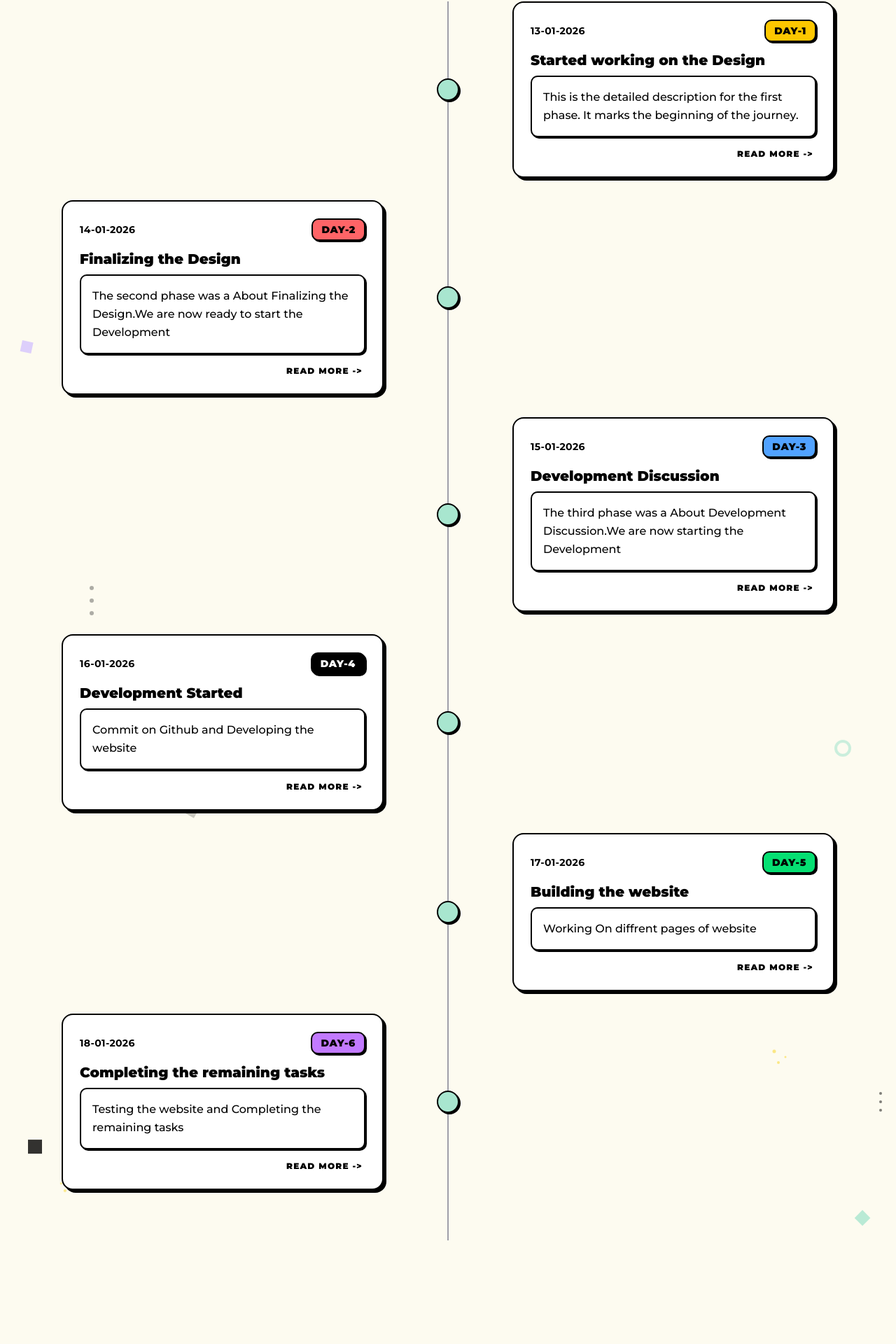
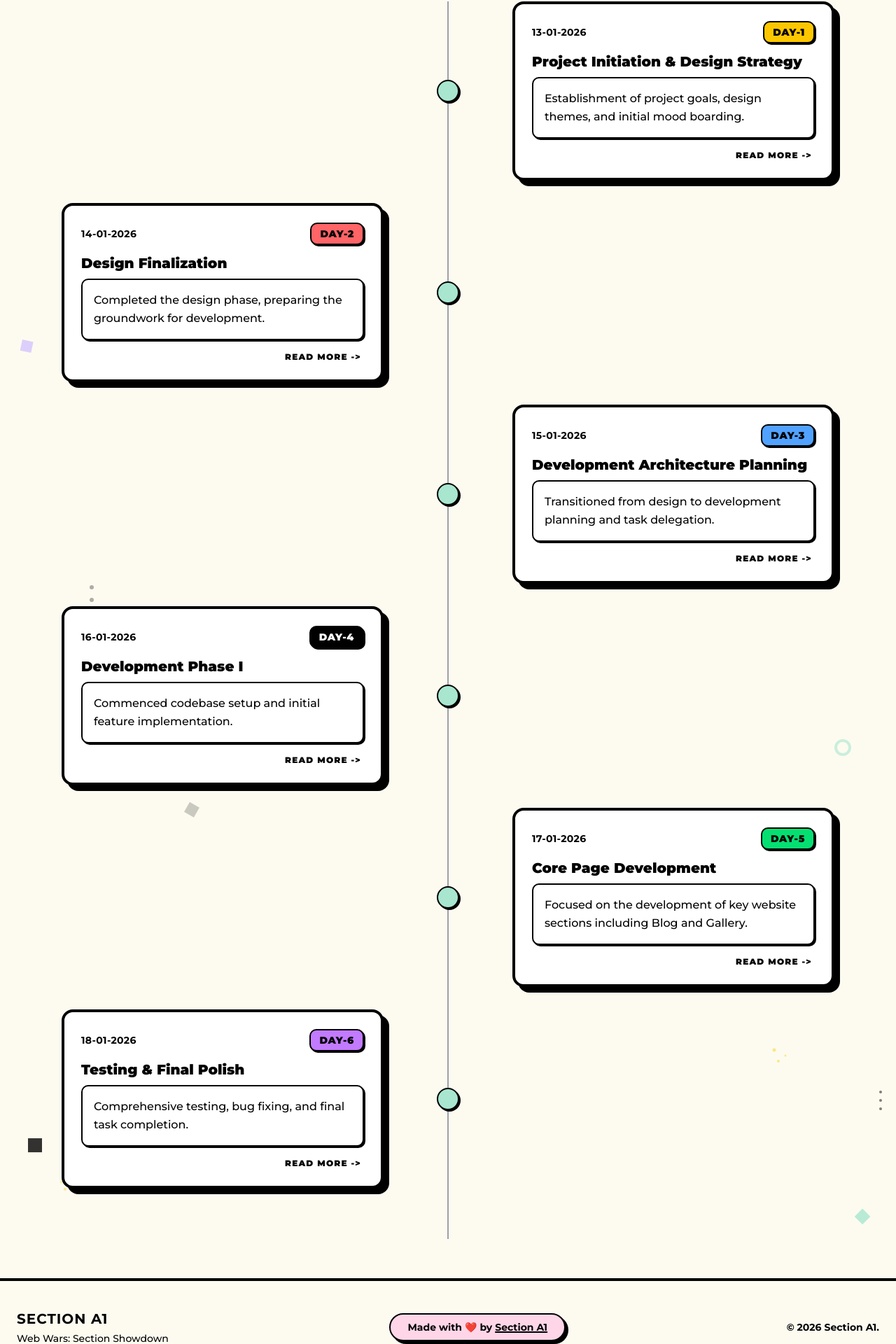
Before and after one commit to vynride/technicalcup-A1, a Next.js app: page /blog in a window 1280 px wide. Shown: the part 374-2294 px from the top of the page at 70% size. Before the commit the page ends 2202 px from the top, so only its background shows below. Built offline with nearby package versions, Linux system fonts and the light colour scheme.

Commit message:
feat: final touches

```diff
--- a/app/layout.js
+++ b/app/layout.js
@@ -1,6 +1,7 @@
 import { Montserrat } from "next/font/google";
 import "./globals.css";
 import SmoothScrolling from "@/components/SmoothScrolling";
+import Footer from "@/components/Footer";
 
 const montserrat = Montserrat({
   variable: "--font-montserrat",
@@ -58,6 +59,7 @@ export default function RootLayout({ children }) {
       <body className={`${montserrat.variable} antialiased`} suppressHydrationWarning>
         <SmoothScrolling />
         {children}
+        <Footer />
       </body>
     </html>
   );
--- a/app/page.js
+++ b/app/page.js
@@ -20,7 +20,7 @@ export default function Home() {
         <div className="px-6 lg:px-8 z-10">
         </div>
 
-        <section className="mx-auto max-w-7xl px-6 py-20 lg:py-32 z-10">
+        <section className="mx-auto max-w-7xl px-6 py-12 lg:py-32 z-10">
            <div className="flex flex-col lg:flex-row items-center gap-8 lg:gap-20">
             {/* Text Content */}
             <div className="text-center lg:text-left max-w-3xl flex-1">
@@ -60,14 +60,16 @@ export default function Home() {
         </section>
 
         {/* Separator */}
-        <div className="w-full h-4 bg-black"></div>
+        <div className="w-full h-2 md:h-4 bg-black"></div>
 
         {/* The People Section */}
-        <section className="mx-auto w-full py-20 lg:py-32 overflow-hidden">
+        <section className="mx-auto w-full py-12 lg:py-32 overflow-hidden">
           <div className="px-6 lg:px-8 mb-12 text-center">
-             <h2 className="text-4xl font-bold tracking-tight text-black sm:text-6xl drop-shadow-[2px_2px_0px_rgba(0,0,0,0.1)]">
-                The <span className="text-teal-600">People</span>
-             </h2>
+            <div className="inline-block px-8 py-4 border-4 border-black bg-[var(--color-neo-yellow)] neo-shadow rounded-xl transform -rotate-1 hover:rotate-0 transition-transform duration-300">
+              <h2 className="text-4xl font-bold tracking-tight text-black sm:text-6xl">
+                The People
+              </h2>
+            </div>
           </div>
 
            {/* Carousel */}
--- /dev/null
+++ b/components/Footer.jsx
@@ -0,0 +1,29 @@
+import Link from "next/link";
+
+export default function Footer() {
+  return (
+    <footer className="w-full border-t-4 border-black bg-[var(--color-neo-bg)] py-10">
+      <div className="container mx-auto px-6 flex flex-col md:flex-row items-center justify-between gap-6">
+
+        {/* Left Side: Branding */}
+        <div className="text-center md:text-left">
+            <h3 className="text-xl font-bold uppercase tracking-wider">Section A1</h3>
+            <p className="text-sm font-medium mt-1">Web Wars: Section Showdown</p>
+        </div>
+
+        {/* Center: Made with Love */}
+        <div className="bg-[var(--color-neo-pink)] border-2 border-black px-6 py-2 rounded-full neo-shadow hover:translate-x-[2px] hover:translate-y-[2px] transition-transform">
+             <p className="font-bold text-sm">
+                Made with ❤️ by <span className="underline decoration-2">Section A1</span>
+             </p>
+        </div>
+
+        {/* Right Side: Copyright */}
+         <div className="text-center md:text-right text-sm font-bold">
+            <p>&copy; {new Date().getFullYear()} Section A1.</p>
+        </div>
+
+      </div>
+    </footer>
+  );
+}
--- a/components/Timeline.jsx
+++ b/components/Timeline.jsx
@@ -22,7 +22,12 @@ export default function Timeline({ events }) {
                             </div>
 
                             {/* Card */}
-                            <Link href={`/events/${event.id}`} className="order-1 flex-1 md:flex-none bg-white rounded-xl neo-shadow border-2 border-black md:w-5/12 px-4 py-4 md:px-6 md:py-6 hover:translate-x-[2px] hover:translate-y-[2px] hover:neo-shadow-sm transition-all duration-200 cursor-pointer block group">
+                            <Link href={`/events/${event.id}`} className="order-1 flex-1 md:flex-none md:w-5/12 block relative group cursor-pointer h-full">
+                                {/* Shadow Layer */}
+                                <div className="absolute top-2 left-2 w-full h-full bg-black rounded-xl transition-transform duration-300 group-hover:translate-x-1 group-hover:translate-y-1"></div>
+
+                                {/* Content Layer */}
+                                <div className="relative z-10 bg-white rounded-xl border-4 border-black px-4 py-4 md:px-6 md:py-6 transition-transform duration-300 group-hover:-translate-x-1 group-hover:-translate-y-1 h-full flex flex-col">
                                     <div className="flex flex-wrap justify-between items-center mb-3 gap-2">
                                         <span className="font-bold text-black text-sm tracking-wide">{event.date}</span>
                                         <span className={`px-3 py-1 rounded-md text-sm font-black uppercase tracking-wider border-2 border-black neo-shadow-sm ${event.categoryColor ? event.categoryColor : 'bg-gray-100 text-black'}`}>
@@ -30,7 +35,7 @@ export default function Timeline({ events }) {
                                         </span>
                                     </div>
                                     <h3 className="font-black text-xl mb-2 text-black group-hover:underline decoration-2 underline-offset-4">{event.summary}</h3>
-                                <ScrollArea className="max-h-[200px] w-full rounded-md border-2 border-black bg-white p-4 text-base neo-shadow-sm">
+                                    <ScrollArea className="max-h-[200px] w-full rounded-md border-2 border-black bg-white p-4 text-base neo-shadow-sm flex-grow">
                                         <p className="text-black text-base leading-relaxed font-medium">
                                             {event.description}
                                         </p>
@@ -38,6 +43,7 @@ export default function Timeline({ events }) {
 
                                     <div className="flex justify-end mt-4">
                                         <span className="text-black text-xs font-black uppercase tracking-widest group-hover:bg-[var(--color-neo-mint)] px-1 transition-colors">Read More -&gt;</span>
+                                    </div>
                                 </div>
                             </Link>
                         </div>
--- a/components/ui/image-card.jsx
+++ b/components/ui/image-card.jsx
@@ -8,10 +8,10 @@ export default function ImageCard({
   return (
     <figure
       className={cn(
-        "w-[220px] md:w-[280px] overflow-hidden rounded-2xl border-2 border-black bg-white font-sans shadow-[4px_4px_0px_0px_rgba(0,0,0,1)]",
+        "w-[220px] md:w-[280px] overflow-hidden rounded-2xl border-4 border-black bg-white font-sans shadow-[4px_4px_0px_0px_rgba(0,0,0,1)]",
         className
       )}>
-      <img className="w-full aspect-[3/4] object-cover border-b-2 border-black" src={imageUrl} alt={caption} />
+      <img className="w-full aspect-[3/4] object-cover border-b-4 border-black" src={imageUrl} alt={caption} />
       <figcaption className="p-4 font-bold text-black border-black">
         {caption}
       </figcaption>
--- a/data/events.js
+++ b/data/events.js
@@ -4,9 +4,9 @@ export const events = [
         title: "DAY-1",
         date: "13-01-2026",
         category: "DAY-1",
-        summary: "Started working on the Design",
-        description: "This is the detailed description for the first phase. It marks the beginning of the journey.",
-        details: "We kicked things off with full motivation and a “we’re gonna nail this, HEHE!!” mindset. After a quick meeting with ideas and healthy debates, we finalized the project flow and design theme. The mix of chaos and creativity made the process both fun and productive.",
+        summary: "Project Initiation & Design Strategy",
+        description: "Establishment of project goals, design themes, and initial mood boarding.",
+        details: "We launched the project with high motivation and a determination to succeed. Following a constructive planning session involving brainstorming and strategic debates, we finalized the project flow and Neobrutalism design theme. Balancing creative exploration with structured planning made the initiation phase highly productive.",
         categoryColor: "bg-yellow-400",
         contentImage: "/frame_1.png"
     },
@@ -15,9 +15,9 @@ export const events = [
         title: "DAY-2",
         date: "14-01-2026",
         category: "DAY-2",
-        summary: "Finalizing the Design",
-        description: "The second phase was a About Finalizing the Design.We are now ready to start the Development",
-        details: "After navigating through some chaos and back-and-forth discussions, we were finally able to finalize the design. Although the process was a bit messy at times, everything gradually came together, making the design finalization phase both important and satisfying.",
+        summary: "Design Finalization",
+        description: "Completed the design phase, preparing the groundwork for development.",
+        details: "Navigating through iterative design reviews and team discussions, we successfully finalized the user interface and experience. This process consolidated our vision, ensuring a cohesive and polished design language before moving into the development stage.",
         categoryColor: "bg-red-400",
         contentImage: "/frame_2.png",
         contentLink: "https://dribbble.com/shots/21754257-Financial-Management-Neobrutalism"
@@ -27,9 +27,9 @@ export const events = [
         title: "DAY-3",
         date: "15-01-2026",
         category: "DAY-3",
-        summary: "Development Discussion",
-        description: "The third phase was a About Development Discussion.We are now starting the Development",
-        details: "After completing the designing phase, we moved forward to the development phase. We held a meeting to discuss the tasks, outline the plan ahead, and divide the work among ourselves. Although the discussion had a bit of heat, it helped us clarify responsibilities and align everyone toward the next steps.",
+        summary: "Development Architecture Planning",
+        description: "Transitioned from design to development planning and task delegation.",
+        details: "Upon completing the design phase, we shifted focus to development architecture. We held a comprehensive meeting to outline the technical roadmap, assign responsibilities, and schedule milestones. This rigorous discussion ensured alignment and clarification of individual roles for the upcoming build.",
         categoryColor: "bg-blue-400",
         contentImage: "/frame_3.png"
     },
@@ -38,9 +38,9 @@ export const events = [
         title: "DAY-4",
         date: "16-01-2026",
         category: "DAY-4",
-        summary: "Development Started",
-        description: "Commit on Github and Developing the website",
-        details: "After dividing the work among ourselves, we started working on building the website and configuring different components. We regularly pushed commits to GitHub to track our progress, which gave us a sense of accomplishment and kept us motivated along the way.",
+        summary: "Development Phase I",
+        description: "Commenced codebase setup and initial feature implementation.",
+        details: "Following the allocation of tasks, we began the implementation of core features and component configuration. Regular version control commits to GitHub allowed us to track progress effectively, maintaining momentum and ensuring code integrity.",
         categoryColor: "bg-black text-white",
         contentImage: "/frame_4.png"
     },
@@ -49,9 +49,9 @@ export const events = [
         title: "DAY-5",
         date: "17-01-2026",
         category: "DAY-5",
-        summary: "Building the website",
-        description: "Working On diffrent pages of website",
-        details: "We worked on different sections of the website such as the blog, announcements, study hub, and gallery. Each page was developed independently and regularly committed to GitHub for smooth collaboration. The building phase was especially enjoyable, as seeing the pages come together was both fun and satisfying.",
+        summary: "Core Page Development",
+        description: "Focused on the development of key website sections including Blog and Gallery.",
+        details: "We advanced the development of primary pages, including the Blog, Announcements, Study Hub, and Gallery. Each section was developed modularly with continuous integration. Witnessing the independent components coalesce into a functional application was a rewarding milestone.",
         categoryColor: "bg-green-400",
         contentImages: ["/frame_5_1.png", "/frame_5_2.png"]
     },
@@ -60,9 +60,9 @@ export const events = [
         title: "DAY-6",
         date: "18-01-2026",
         category: "DAY-6",
-        summary: "Completing the remaining tasks",
-        description: "Testing the website and Completing the remaining tasks",
-        details: "This phase marks the conclusion of our journey, but it also represents a new way of thinking for us. Through collaboration, we learned how to work as a team, understand different perspectives, and value each other’s ideas. It shaped our mindset for how we will approach future projects, making this phase a truly memorable and meaningful experience.",
+        summary: "Testing & Final Polish",
+        description: "Comprehensive testing, bug fixing, and final task completion.",
+        details: "This phase marks the conclusion of the initial development cycle. Beyond technical completion, this journey fostered significant team growth. We refined our collaborative workflows, learned to value diverse perspectives, and established a robust foundation for future project execution.",
         categoryColor: "bg-purple-400",
         contentImage: "/frame_6.png"
     }
```
Lines whose indentation alone changed are shown as unchanged.
